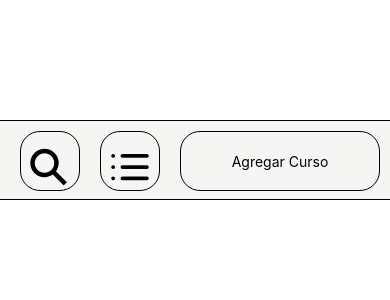
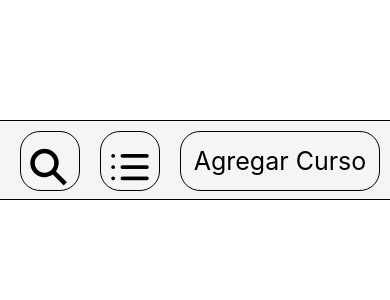
Before and after one commit to SantaxPro/ControlAR, a React Native app: screen / in a window 390 px wide. Shown: the top 300 px of the page. Built offline with nearby package versions, Linux system fonts and the light colour scheme.

Commit message:
cambios menores, 3 botones de agregar curso terminados

```diff
--- a/App.tsx
+++ b/App.tsx
@@ -5,19 +5,17 @@ import { View,Button, ScrollView, StyleSheet } from "react-native";
 import  SafeAreaView  from "react-native-safe-area-context";
 import AgregarCursoComponent from "./src/components/agregarCursoComponent.js";
 import RegisterScreen from "./src/components/courseScreen.js";
-//import  mainScreenContainer  from "./src/UX/mainScreenContainer.js";}
 
 export default function App(){
 return(
   //agrego las pantalla que se van a mostrar en la app
-<View style={styles.container}>
+  <View style={styles.container}>
     <AgregarCursoComponent/>
   </View>
-  );};
+);};
 
 const styles = StyleSheet.create({
   container: {
     flex: 1,
-
   }
 })
--- a/src/components/Buttons.js
+++ b/src/components/Buttons.js
@@ -23,7 +23,7 @@ const styles = StyleSheet.create({
       borderEndWidth: 1,
       backgroundColor: '#F5F5F4',
       borderColor:'#000000',
-      borderRadius: 20
+      borderRadius: 20,
     }
 })
 //creo la funcion de los botones con lo que tengan dentro, arrays con props y funciones
--- a/src/components/agregarCursoComponent.js
+++ b/src/components/agregarCursoComponent.js
@@ -10,7 +10,7 @@ export default function AgregarCursoComponent (props) {
    <View style={styles.container}>
     <Buttons type="square" icon={<Ionicons name="md-search-sharp" size={45} color="black" style={{marginTop:12,}}/>} />
     <Buttons type="square" icon={<Feather name="list" size={45} color="black" style={{marginTop:12,}} />} />
-    <Buttons type="rectangle" text="Agregar Curso" style={styles.text}/>
+    <Buttons type="rectangle" text={<Text style={{fontSize:25}}>Agregar Curso</Text>}/>
    </View>
   );
 }
```
